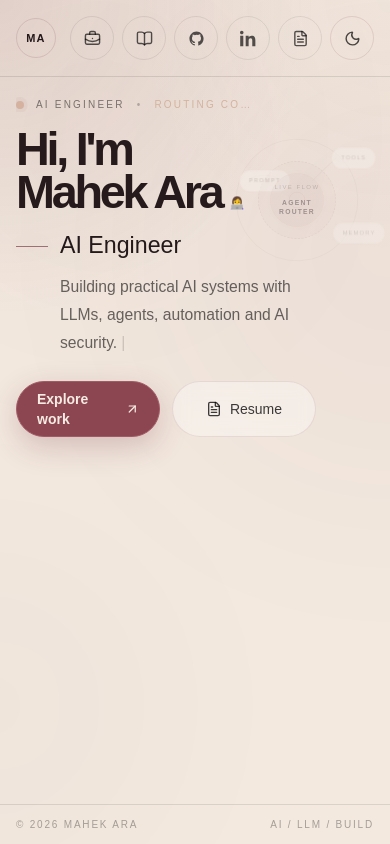
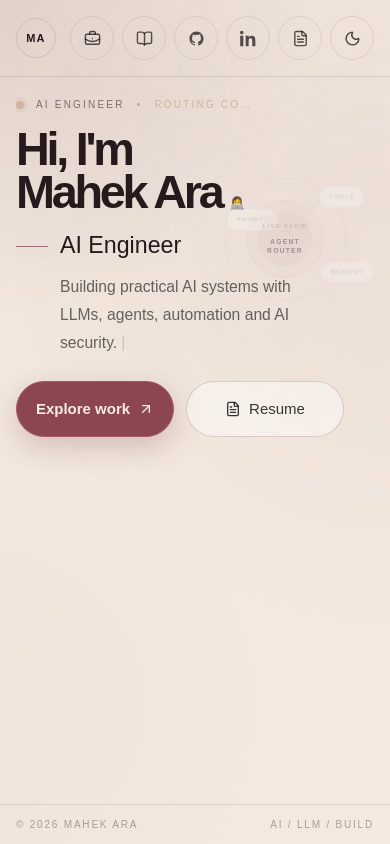
Before and after one commit to mahekara28/mahek-portfolio, a Next.js app: page / in a window 390 px wide. Built offline with nearby package versions, Linux system fonts and the light colour scheme.

Commit message:
Mobile View

```diff
--- a/app/page.tsx
+++ b/app/page.tsx
@@ -488,7 +488,7 @@ export default function Home() {
             transition={{ duration: 0.78 }}
             className="relative z-10 flex min-h-[calc(100svh-9.5rem)] max-w-[760px] flex-col justify-start pt-2 md:min-h-0 md:justify-center md:pt-0"
           >
-            <div className="pointer-events-none absolute right-[-1.75rem] top-[0.4rem] z-0 opacity-40 md:hidden">
+            <div className="pointer-events-none absolute right-[-1rem] top-[2.8rem] z-0 opacity-40 md:hidden">
               <div className="scale-[0.72]">
                 <McpFlowVisual dark={isDark} compact />
               </div>
@@ -561,10 +561,10 @@ export default function Home() {
               </div>
             </div>
 
-            <div className="relative z-10 mt-6 grid w-full max-w-[18.75rem] grid-cols-2 gap-3 sm:mt-9 sm:flex sm:max-w-none sm:flex-wrap sm:items-center sm:gap-4">
+            <div className="relative z-10 mt-6 flex w-full max-w-[20.5rem] items-center gap-3 sm:mt-9 sm:max-w-none sm:flex-wrap sm:gap-4">
               <Link
                 href="/projects"
-                className="group inline-flex h-14 items-center justify-center gap-2 rounded-full border border-[#a35a66] bg-[#8b4652] px-5 text-sm font-semibold text-[#f7ebe3] shadow-[0_10px_30px_rgba(111,47,61,0.24)] transition duration-300 hover:scale-[1.02] hover:border-[#b66c78] hover:bg-[#9a5360] sm:px-7 sm:text-[15px]"
+                className="group inline-flex h-14 min-w-[9.75rem] flex-1 items-center justify-center gap-2 whitespace-nowrap rounded-full border border-[#a35a66] bg-[#8b4652] px-4 text-[15px] font-semibold text-[#f7ebe3] shadow-[0_10px_30px_rgba(111,47,61,0.24)] transition duration-300 hover:scale-[1.02] hover:border-[#b66c78] hover:bg-[#9a5360] sm:flex-none sm:px-7"
               >
                 Explore work
                 <ArrowUpRight className="h-4 w-4 transition-transform duration-300 group-hover:-translate-y-0.5 group-hover:translate-x-0.5" />
@@ -574,10 +574,10 @@ export default function Home() {
                 href="https://drive.google.com/file/d/1HB3XFQCsMgmZfF50zjjNN6900j-cZDok/view?usp=sharing"
                 target="_blank"
                 rel="noreferrer"
-                className={`inline-flex h-14 items-center justify-center gap-2 rounded-full border px-5 text-sm backdrop-blur-sm transition duration-300 sm:px-7 sm:text-[15px] ${
+                className={`inline-flex h-14 min-w-[8.9rem] flex-1 items-center justify-center gap-2 rounded-full border-[1.25px] px-4 text-[15px] backdrop-blur-sm shadow-[inset_0_0_0_1px_rgba(255,255,255,0.02)] transition duration-300 sm:flex-none sm:px-7 ${
                   isDark
-                    ? "border-[#d4b29f]/12 bg-white/[0.01] text-[#efe1d6]/78 hover:border-[#d4b29f]/30 hover:bg-[#d4b29f]/[0.04] hover:text-[#f5e7db]"
-                    : "border-[#7e3f4c]/12 bg-white/35 text-black/76 hover:border-[#7e3f4c]/30 hover:bg-[#7e3f4c]/[0.05] hover:text-black"
+                    ? "border-[#d4b29f]/28 bg-white/[0.01] text-[#efe1d6]/82 hover:border-[#d4b29f]/42 hover:bg-[#d4b29f]/[0.04] hover:text-[#f5e7db]"
+                    : "border-[#7e3f4c]/22 bg-white/42 text-black/78 hover:border-[#7e3f4c]/36 hover:bg-[#7e3f4c]/[0.05] hover:text-black"
                 }`}
               >
                 <FileText className="h-4 w-4" />
```
